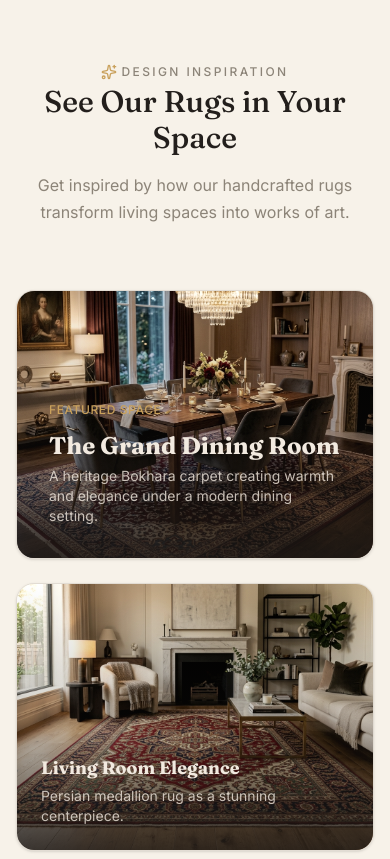
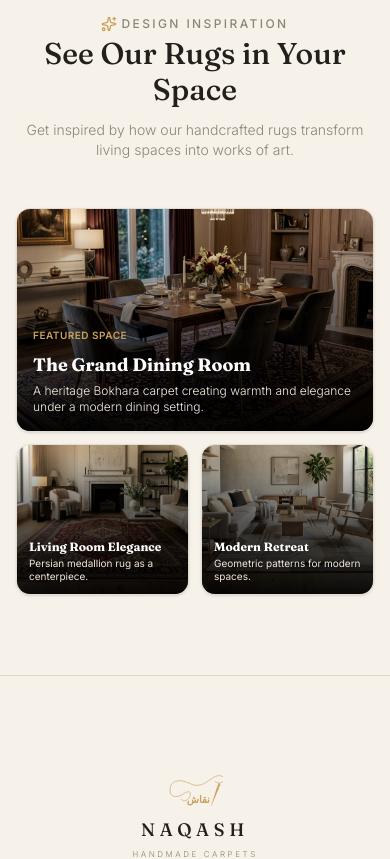
Before and after one commit to mavexa-322/naqash, a Next.js app: page / in a window 390 px wide. Shown: the part 2920-3779 px from the top of the page. Built offline with nearby package versions, Linux system fonts and the light colour scheme; no server answers; the database is empty.

Commit message:
feat: create home page with responsive hero section and curated collections

```diff
--- a/src/app/page.tsx
+++ b/src/app/page.tsx
@@ -326,58 +326,71 @@ export default async function Home() {
       </section>
 
       {/* 4. See Our Rugs in Your Space */}
-      <section className="py-32 md:py-40 bg-ivory border-t border-[#DFD7C9]">
+      <section className="py-20 md:py-36 bg-ivory border-t border-[#DFD7C9]">
         <div className="container px-4 md:px-8">
-          <div className="text-center mb-16 space-y-4">
+          <div className="text-center mb-12 md:mb-16 space-y-3 sm:space-y-4">
             <span className="text-xs font-medium tracking-[0.2em] text-text-muted uppercase">
               <Sparkles className="w-4 h-4 inline mr-1 text-gold" />
               Design Inspiration
             </span>
             <h2 className="text-3xl md:text-5xl font-heading font-medium text-text-dark">See Our Rugs in Your Space</h2>
-            <p className="text-text-muted max-w-xl mx-auto">Get inspired by how our handcrafted rugs transform living spaces into works of art.</p>
+            <p className="text-text-muted text-sm md:text-base max-w-xl mx-auto font-light">Get inspired by how our handcrafted rugs transform living spaces into works of art.</p>
           </div>
 
-          <div className="grid grid-cols-1 md:grid-cols-2 gap-6">
-            {/* Large feature image */}
-            <div className="relative aspect-4/3 md:aspect-auto md:row-span-2 overflow-hidden rounded-2xl border border-text-muted/20 group shadow-sm">
+          <div className="grid grid-cols-2 md:grid-cols-2 gap-3 sm:gap-6">
+            {/* Large feature image - Spans full width on mobile, 1 col + 2 rows on laptop */}
+            <div className="col-span-2 md:col-span-1 md:row-span-2 relative aspect-16/10 sm:aspect-4/3 md:aspect-auto overflow-hidden rounded-xl sm:rounded-2xl border border-text-muted/20 group shadow-sm">
               <Image
                 src="/rug-showcase.jpg"
                 alt="Elegant dining room with handwoven carpet"
                 fill
                 className="object-cover image-grade transition-transform duration-700 group-hover:scale-105"
+                sizes="(max-width: 768px) 100vw, 50vw"
               />
-              <div className="absolute inset-0 bg-linear-to-t from-charcoal/85 via-charcoal/20 to-transparent" />
-              <div className="absolute bottom-0 left-0 p-8">
-                <span className="text-xs text-gold uppercase tracking-wider font-medium">Featured Space</span>
-                <h3 className="text-2xl font-heading font-bold text-text-light mt-2">The Grand Dining Room</h3>
-                <p className="text-text-light/80 text-sm mt-1 max-w-sm">A heritage Bokhara carpet creating warmth and elegance under a modern dining setting.</p>
+              <div className="absolute inset-0 bg-gradient-to-t from-black/95 via-black/45 to-transparent" />
+              <div className="absolute bottom-0 left-0 p-4 sm:p-8">
+                <span className="text-[10px] sm:text-xs text-gold uppercase tracking-wider font-semibold">Featured Space</span>
+                <h3 className="text-lg sm:text-2xl md:text-3xl font-heading font-bold text-white mt-1 sm:mt-2 drop-shadow-[0_2px_8px_rgba(0,0,0,0.9)]">The Grand Dining Room</h3>
+                <p className="text-[#F5EDE3] text-xs sm:text-sm mt-1 max-w-sm font-light line-clamp-2 sm:line-clamp-none drop-shadow-[0_1px_4px_rgba(0,0,0,0.9)]">A heritage Bokhara carpet creating warmth and elegance under a modern dining setting.</p>
               </div>
             </div>
-            {/* Two smaller images */}
-            <div className="relative aspect-4/3 overflow-hidden rounded-2xl border border-text-muted/20 group shadow-sm">
+
+            {/* Two smaller images - Side-by-side 2 in a row on mobile, stacked on laptop */}
+            <div className="col-span-1 relative aspect-[4/3.5] sm:aspect-4/3 overflow-hidden rounded-xl sm:rounded-2xl border border-text-muted/20 group shadow-sm">
               <Image
                 src="/hero-rug.jpg"
                 alt="Living room with Persian rug"
                 fill
                 className="object-cover image-grade transition-transform duration-700 group-hover:scale-105"
+                sizes="(max-width: 768px) 50vw, 50vw"
               />
-              <div className="absolute inset-0 bg-linear-to-t from-charcoal/85 via-charcoal/20 to-transparent" />
-              <div className="absolute bottom-0 left-0 p-6">
-                <h3 className="text-lg font-heading font-bold text-text-light">Living Room Elegance</h3>
-                <p className="text-text-light/80 text-sm mt-1">Persian medallion rug as a stunning centerpiece.</p>
+              <div className="absolute inset-0 bg-gradient-to-t from-black/95 via-black/60 to-transparent" />
+              <div className="absolute bottom-0 left-0 right-0 p-3 sm:p-5 md:p-6">
+                <h3 className="text-xs sm:text-base md:text-lg font-heading font-bold text-white leading-snug drop-shadow-[0_2px_6px_rgba(0,0,0,0.95)]">
+                  Living Room Elegance
+                </h3>
+                <p className="text-[#F0E6DA] text-[10px] sm:text-xs md:text-sm mt-0.5 sm:mt-1 line-clamp-2 leading-tight drop-shadow-[0_1px_4px_rgba(0,0,0,0.95)] font-normal">
+                  Persian medallion rug as a centerpiece.
+                </p>
               </div>
             </div>
-            <div className="relative aspect-4/3 overflow-hidden rounded-2xl border border-text-muted/20 group shadow-sm">
+
+            <div className="col-span-1 relative aspect-[4/3.5] sm:aspect-4/3 overflow-hidden rounded-xl sm:rounded-2xl border border-text-muted/20 group shadow-sm">
               <Image
                 src="/modern-minimal.jpg"
                 alt="Contemporary room with modern rug"
                 fill
                 className="object-cover image-grade transition-transform duration-700 group-hover:scale-105"
+                sizes="(max-width: 768px) 50vw, 50vw"
               />
-              <div className="absolute inset-0 bg-linear-to-t from-charcoal/85 via-charcoal/20 to-transparent" />
-              <div className="absolute bottom-0 left-0 p-6">
-                <h3 className="text-lg font-heading font-bold text-text-light">Modern Retreat</h3>
-                <p className="text-text-light/80 text-sm mt-1">Contemporary geometric patterns for minimalist spaces.</p>
+              <div className="absolute inset-0 bg-gradient-to-t from-black/95 via-black/60 to-transparent" />
+              <div className="absolute bottom-0 left-0 right-0 p-3 sm:p-5 md:p-6">
+                <h3 className="text-xs sm:text-base md:text-lg font-heading font-bold text-white leading-snug drop-shadow-[0_2px_6px_rgba(0,0,0,0.95)]">
+                  Modern Retreat
+                </h3>
+                <p className="text-[#F0E6DA] text-[10px] sm:text-xs md:text-sm mt-0.5 sm:mt-1 line-clamp-2 leading-tight drop-shadow-[0_1px_4px_rgba(0,0,0,0.95)] font-normal">
+                  Geometric patterns for modern spaces.
+                </p>
               </div>
             </div>
           </div>
```
